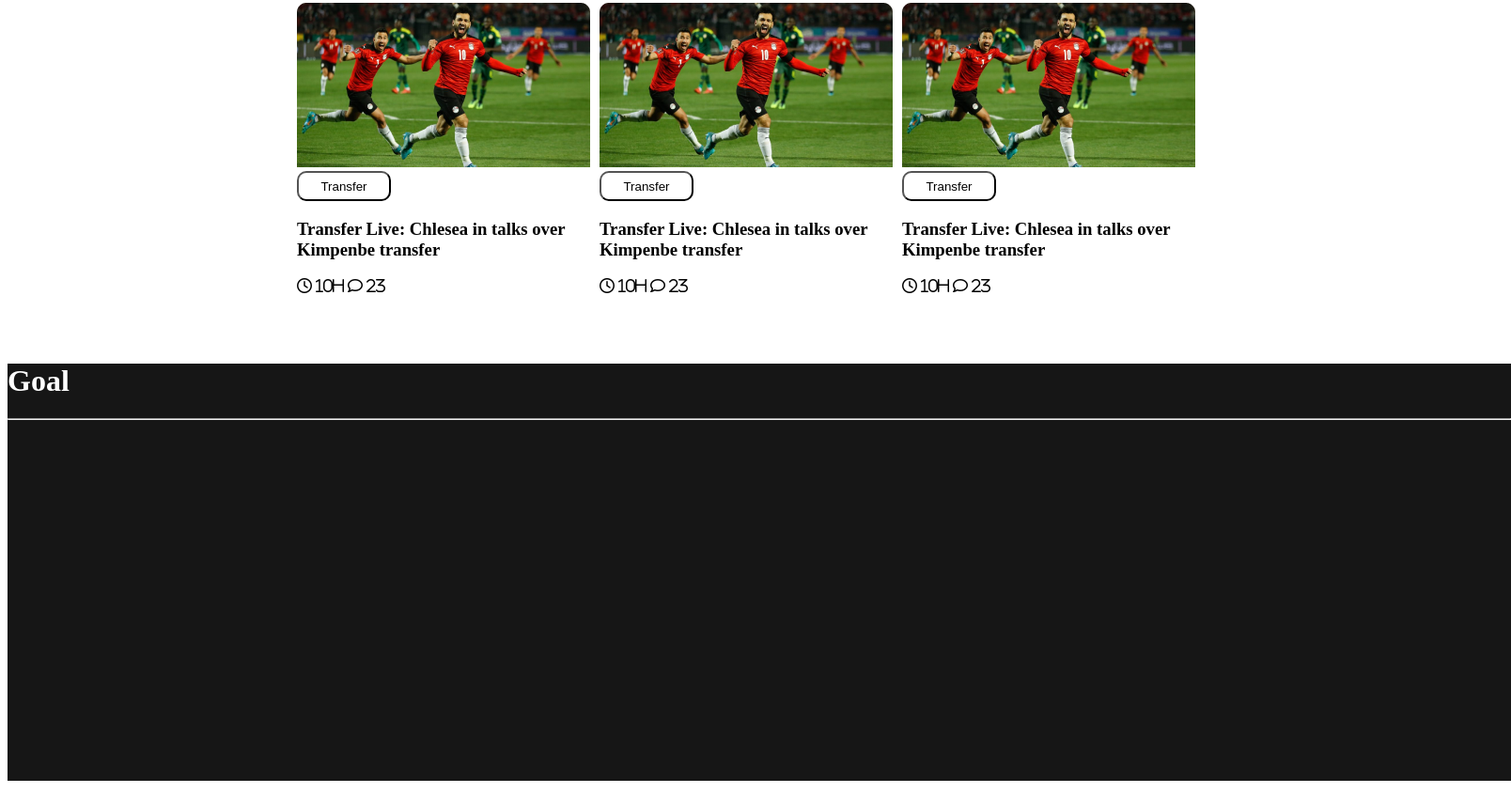
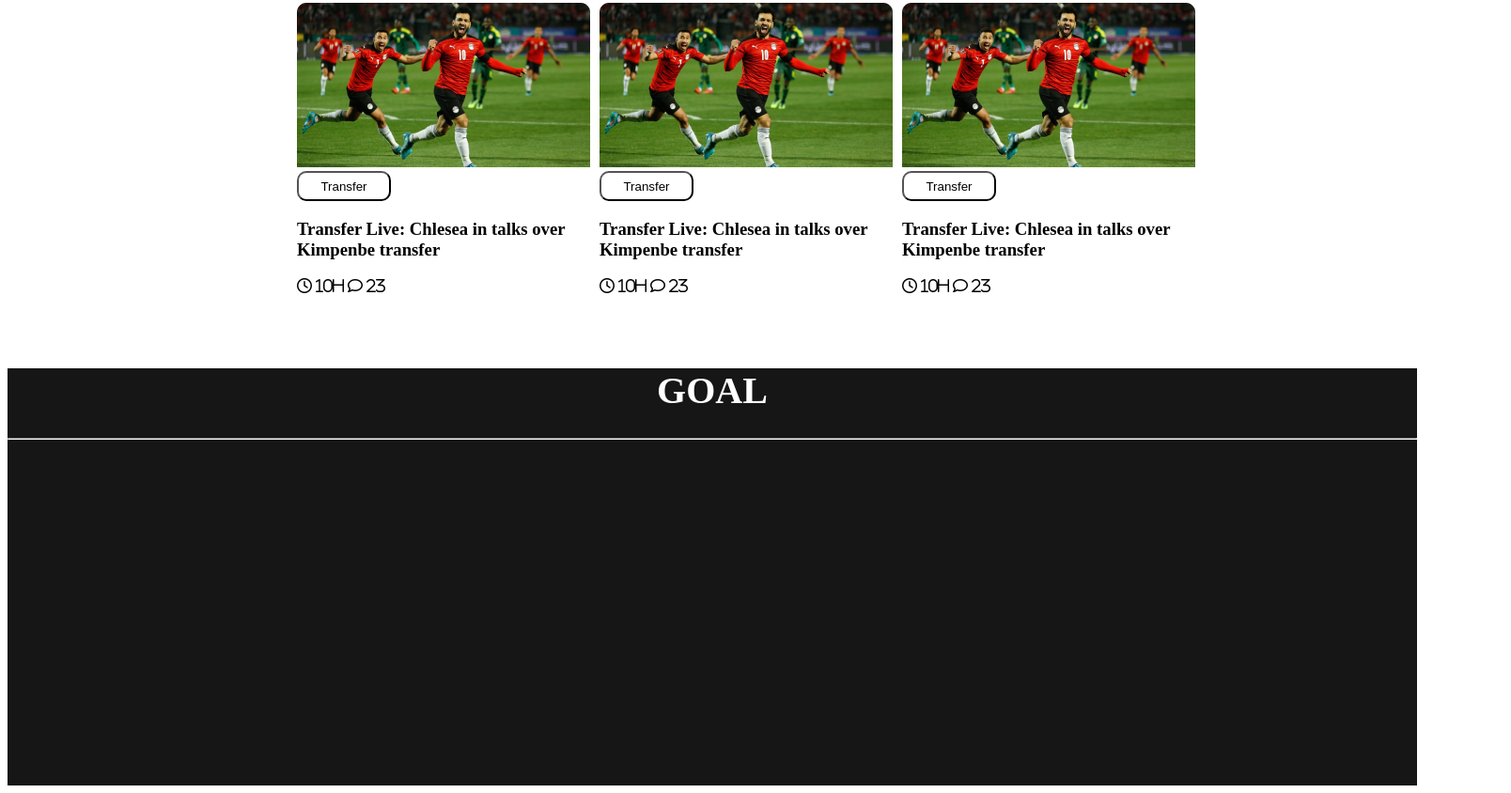
Before and after one commit to shu305/world-cup, a plain HTML site: page website-1.html in a window 1280 px wide. Shown: the part 1458-2302 px from the top of the page at 94% size, 1608 px wide, since content can reach past the window. Drawn offline with Linux system fonts and the light colour scheme.

Commit message:
footer-section

```diff
--- a/style.css
+++ b/style.css
@@ -113,12 +113,19 @@
     justify-content: center;
 }
 
+.footer {
+    height: 444px;
+    width: 1500px;
+    background-color: #161616;
 
 
-.footer {
+}
 
-    width: 1600px;
-    height: 444px;
-    background-color: #161616;
+.footer-tittle {
+
     color: white;
+    font-weight: 600;
+    font-size: 40px;
+    text-align: center;
+
 }
--- a/index.html
+++ b/website-1.html
@@ -139,12 +139,13 @@
 
     </div>
 </section>
+
+
 <div class="footer">
-    <h1 class="style">Goal</h1>
-    <hr class="brk-color">
+    <h1 class="footer-tittle">GOAL</h1>
+    <hr>
+</div>
 
-</div>
-</div>
 </body>
 
 </html>
```
